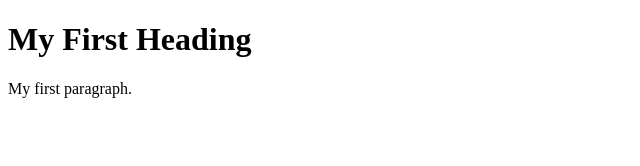
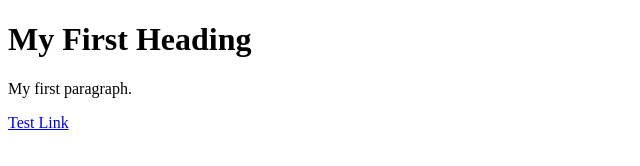
Before and after one commit to kiewalked/kiewalked.github.io, a plain HTML site: page index.html in a window 1280 px wide. Shown: the full height of the page, 0-640 px from the left. Drawn offline with Linux system fonts and the light colour scheme.

Commit message:
fixed anchor tag

```diff
--- a/index.html
+++ b/index.html
@@ -3,6 +3,6 @@
   <body>
     <h1>My First Heading</h1>
     <p>My first paragraph.</p>
-    <a href="./test.html"></a>
+    <a href="./test.html">Test Link</a>
   </body>
 </html>
```
